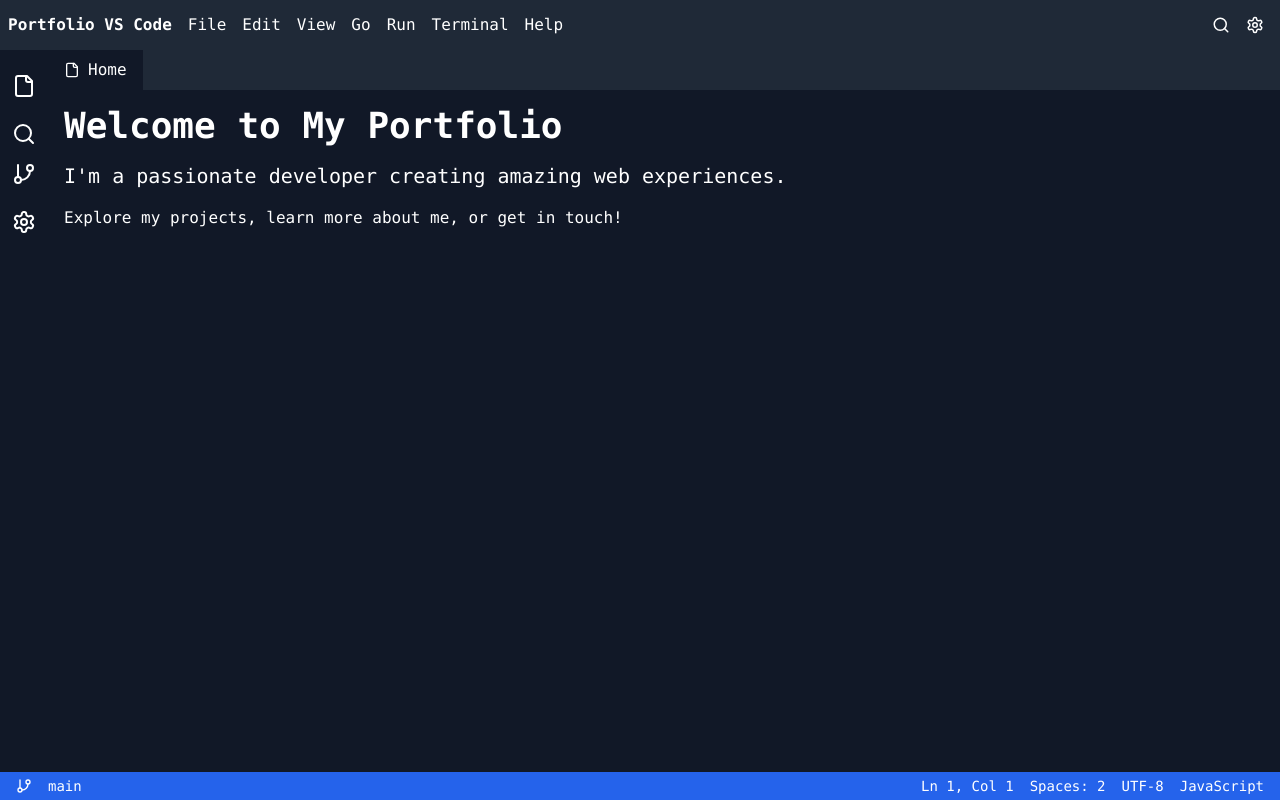
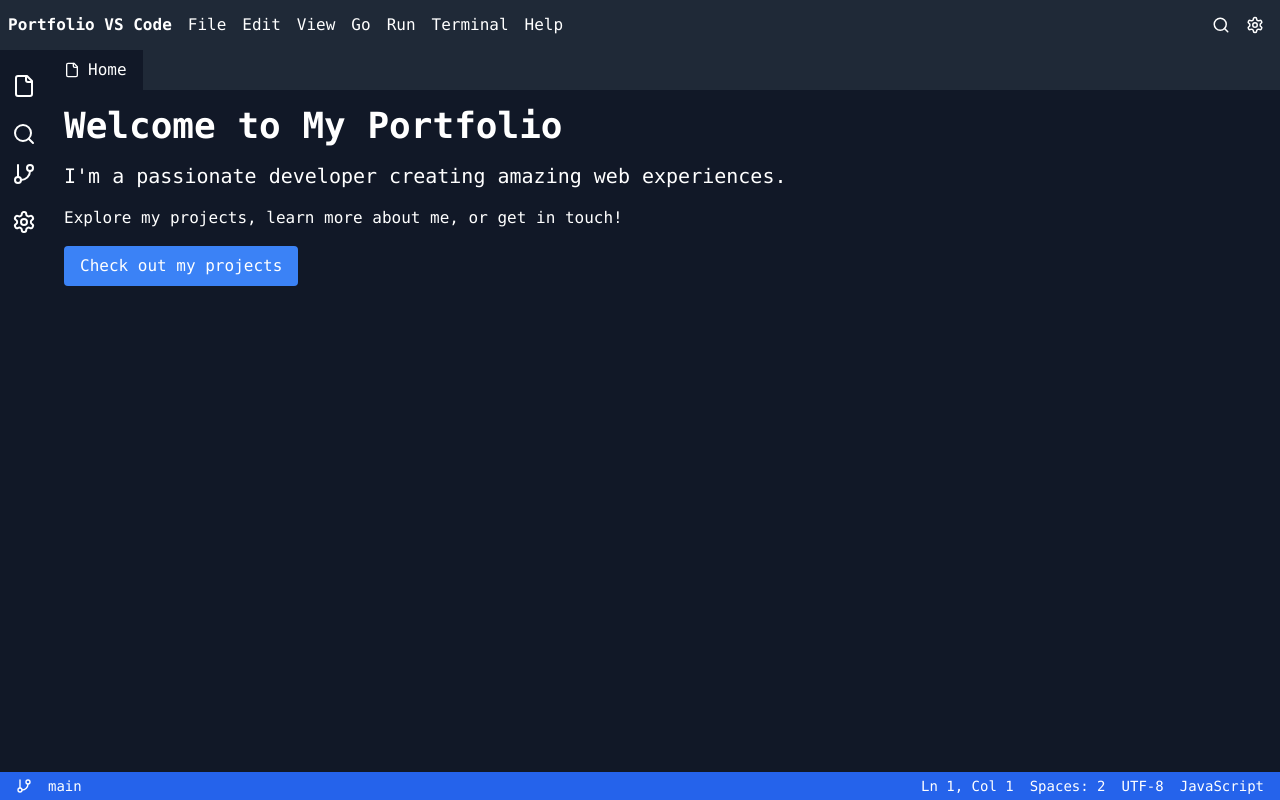
Before and after one commit to luizevolutto/vscode-portfolio-haven, a React (Vite) app: page / in a window 1280 px wide. Built offline with nearby package versions, Linux system fonts and the light colour scheme.

Commit message:
Add link to Projects screen
Included a link to the Projects screen in the appropriate section of the application to improve navigation.
[skip gpt_engineer]

```diff
--- a/src/pages/Home.jsx
+++ b/src/pages/Home.jsx
@@ -1,4 +1,5 @@
 import React from 'react';
+import { Link } from 'react-router-dom';
 
 const Home = () => {
   return (
@@ -10,6 +11,12 @@ const Home = () => {
       <p className="mb-4">
         Explore my projects, learn more about me, or get in touch!
       </p>
+      <Link
+        to="/projects"
+        className="bg-blue-500 text-white px-4 py-2 rounded hover:bg-blue-600 inline-block"
+      >
+        Check out my projects
+      </Link>
     </div>
   );
 };
```
